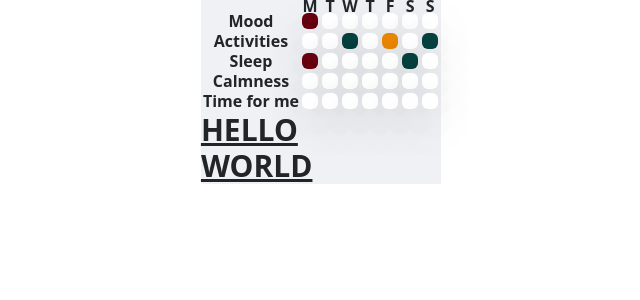
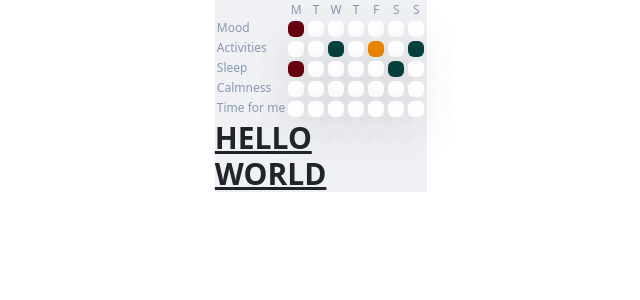
Before and after one commit to kaiuliia/well_being_frontend, a React (Create React App) app: page /user/dashboard in a window 1280 px wide. Shown: the top 300 px of the page, without its empty margins (319-959 px from the left). Built offline with nearby package versions, Linux system fonts and the light colour scheme; the HTML template or start-up script is replaced by a standard one.

Commit message:
changed table styles with tailwind

```diff
--- a/src/components/dashboard/table.tsx
+++ b/src/components/dashboard/table.tsx
@@ -151,16 +151,13 @@ export function DashboardTable() {
     }));
   };
 
-  console.log(getColorFromNumber(moods["1"].sleep));
-
   return (
-    <div>
-      <table className="table-fixed w-auto p-0 text-center border-separate border-spacing-0.5 leading-[0.5rem]">
+    <table className="table-fixed w-auto p-0 text-center border-separate border-spacing-0.5 leading-[0.5rem] text-main-secondary-gray">
       <thead className="p-0">
         <tr>
-            <th className="p-0"></th>
+          <th className="p-0 "></th>
           {daysOfWeek.map((day) => (
-              <th key={day} className="p-0">
+            <th key={day} className="p-0 text-xs font-medium">
               {moods[day].weekDay}
             </th>
           ))}
@@ -168,8 +165,10 @@ export function DashboardTable() {
       </thead>
       <tbody>
         {moodProps.map((moodType) => (
-            <tr className="p-0" key={moodType.name}>
-              <th className="p-0">{moodType.name}</th>
+          <tr className="p-0 " key={moodType.name}>
+            <th className="p-0 text-xs font-normal text-left align-top text-main-secondary-gray">
+              {moodType.name}
+            </th>
             {daysOfWeek.map((day) => (
               <th key={day}>
                 <div
@@ -184,6 +183,5 @@ export function DashboardTable() {
         ))}
       </tbody>
     </table>
-    </div>
   );
 }
```
Lines whose indentation alone changed are shown as unchanged.
